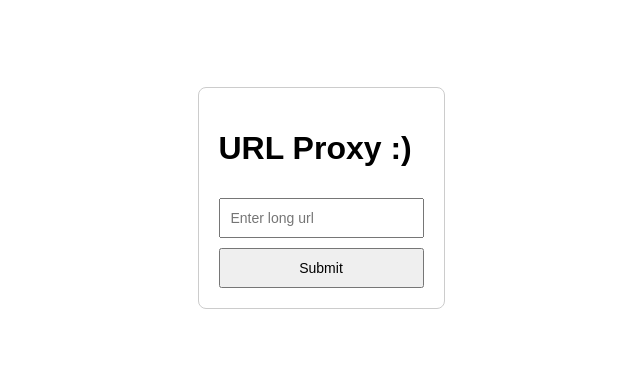
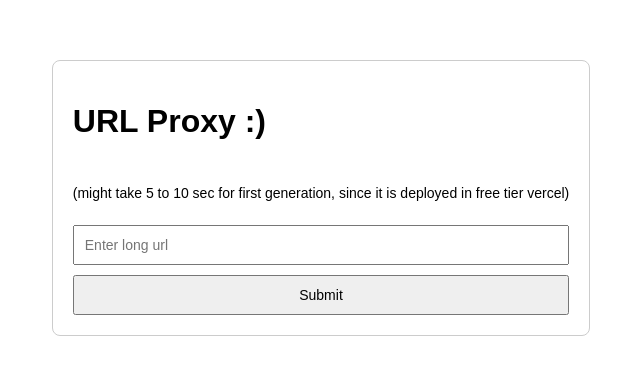
Before and after one commit to harikeerthpv07/url-proxy, a React (Create React App) app in the folder frontend/: page / in a window 1280 px wide. Shown: the part 202-576 px from the top of the page, without its empty margins (319-959 px from the left). Built offline with nearby package versions, Linux system fonts and the light colour scheme.

Commit message:
added a warning

```diff
--- a/frontend/src/App.js
+++ b/frontend/src/App.js
@@ -21,6 +21,10 @@ function App() {
     <div className="root">
       <form onSubmit={handleSubmit}>
         <h1>URL Proxy :) </h1>
+        <p>
+          (might take 5 to 10 sec for first generation, since it is deployed in
+          free tier vercel)
+        </p>
         <input
           type="text"
           value={url}
```
